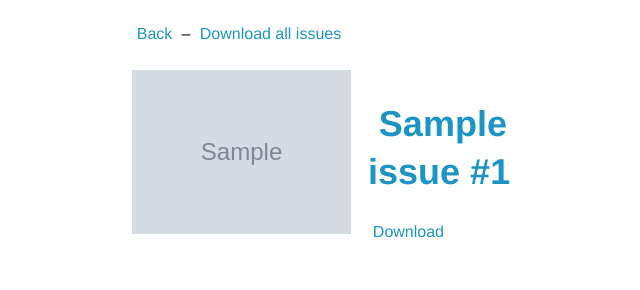
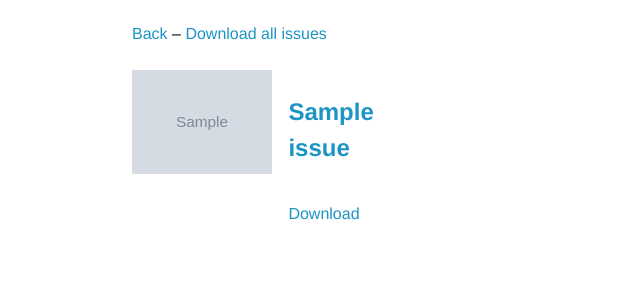
Before and after one commit to comicliberationfront/ComicLiberationFront, a Flask app: template templates/series.html in a window 1280 px wide. Shown: the part 129-419 px from the top of the page, without its empty margins (38-678 px from the left). Run offline with Flask 2, Linux system fonts and the light colour scheme; the template is opened without the code that fills it: most values are stand-ins (such as "Sample title", 1, 10 or a date in 2020); grey boxes marked "Sample" are stand-in pictures; data that the repository does not hold is empty.

Commit message:
Front-end improvements: - Show full titles, including volume numbers/titles. - Use the CDN to show resized covers. - Fixed redirects for logging in. - Better layouts.

```diff
--- a/static/css/style.css
+++ b/static/css/style.css
@@ -5,7 +5,6 @@
 }
 
 a, a:link, a:active {
-    padding: 0 0.3em;
     color: #1c94c4;
     background: transparent;
     text-decoration: none;
@@ -41,19 +40,22 @@
     color: #666;
     text-transform: lowercase;
 }
-
-h2.series-title {
+p.series-title, p.issue-title {
+    font-size: 1.5em;
+    font-weight: bold;
+}
+p.series-title {
     height: 2em;
     text-overflow: ellipsis;
-}
-img.cover {
-    width: 100%;
 }
 p.metadata {
     color: #666;
     text-transform: lowercase;
     font-size: 0.8em;
     margin: 0.25em 0 0.375em 0;
+}
+img.cover {
+    max-width: 100%;
 }
 a.download:visited { color: #1c94c4; }
 a.download:visited:hover { color: #fff; background: #1c94c4; }
--- a/templates/index.html
+++ b/templates/index.html
@@ -8,8 +8,8 @@
 <div>
     <div class="grids">
         {% for series in collection %}
-        <div class="grid-4">
-            <h2 class="series-title"><a href="{{ url_for('series', series_id=series.series_id) }}">{{ series.title }}</a></h2>
+        <div class="grid-3">
+            <p class="series-title"><a href="{{ url_for('series', series_id=series.series_id) }}">{{ series.display_title }}</a></p>
             <img class="cover" src="{{ series.logo }}" />
             <p class="metadata">{{ series.issue_count }} issues</p>
         </div>
--- a/templates/series.html
+++ b/templates/series.html
@@ -9,11 +9,11 @@
 </div>
 <div class="grids">
     {% for issue in series %}
-    <div class="grid-3">
-        <img class="cover" src="{{ issue.cover }}" width="250" />
+    <div class="grid-2">
+        <img class="cover" src="{{ issue.cover }}" />
     </div>
-    <div class="grid-3">
-        <h2 class="issue-title"><a href="{{ issue.url }}">{{ issue.title }} #{{ issue.num }}</a></h2>
+    <div class="grid-2">
+        <p class="issue-title"><a href="{{ issue.url }}">{{ issue.display_title }}</a></p>
         {% if issue.downloaded %}
         <p>Downloaded (<a class="download" data-seriesid="{{ series_id }}" data-comicid="{{ issue.comic_id }}" href="#">Download&nbsp;Again</a>)</p>
         {% else %}
--- a/webclf.py
+++ b/webclf.py
@@ -5,7 +5,7 @@
 import json
 from cache import Cache
 import cbz
-from comics8 import ComicsAccount
+from comics8 import ComicsAccount, CDN
 from flask import Flask, session, redirect, url_for, escape, request, render_template, flash
 
 app = Flask(__name__)
@@ -23,15 +23,30 @@
         return None
     return ComicsAccount.from_cookie(cookie)
 
+def get_display_title(item):
+    display_title = item['title']
+    if 'volume_num' in item and item['volume_num']:
+        display_title += ' Vol.%s' % item['volume_num']
+    if 'volume_title' in item and item['volume_title']:
+        display_title += ': %s' % item['volume_title']
+    if 'num' in item and item['num']:
+        display_title += ' #%s' % item['num']
+    return display_title
+
+
 @app.route('/')
 def index():
     collection = cache.get('collection')
-    if not collection:
+    if not collection or request.args.get('nocache', False):
         account = get_account()
         if not account:
             return redirect(url_for('login'))
         collection = account.get_collection()
         cache.set('collection', collection)
+
+    for series in collection:
+        series['logo'] = CDN.get_resized(series['logo'], 170, 170)
+        series['display_title'] = get_display_title(series)
 
     return render_template(
             'index.html',
@@ -58,10 +73,10 @@
 @app.route('/series/<int:series_id>')
 def series(series_id):
     series = cache.get('series_%d' % series_id)
-    if not series:
+    if not series or request.args.get('nocache', False):
         account = get_account()
         if not account:
-            redirect(url_for('login'))
+            return redirect(url_for('login'))
         series = account.get_series(series_id)
         cache.set('series_%d' % series_id, series)
 
@@ -69,19 +84,23 @@
     if not collection:
         account = get_account()
         if not account:
-            redirect(url_for('login'))
+            return redirect(url_for('login'))
         collection = account.get_collection()
         cache.set('collection', collection)
 
     series_info = find_series_in_collection(collection, str(series_id))
     if not series_info:
         raise Exception("Can't find series '%s' in collection." % series_id)
+
     lib_root = os.path.expanduser('~/Comicbooks')
     lib = cbz.CbzLibrary(lib_root)
     for issue in series:
         path = lib.build_issue_path(series_info['title'], issue['title'], issue['num'])
         if os.path.isfile(path):
             issue['downloaded'] = True
+
+        issue['cover'] = CDN.get_resized(issue['cover'], 170, 170)
+        issue['display_title'] = get_display_title(issue)
 
     return render_template(
             'series.html',
```
